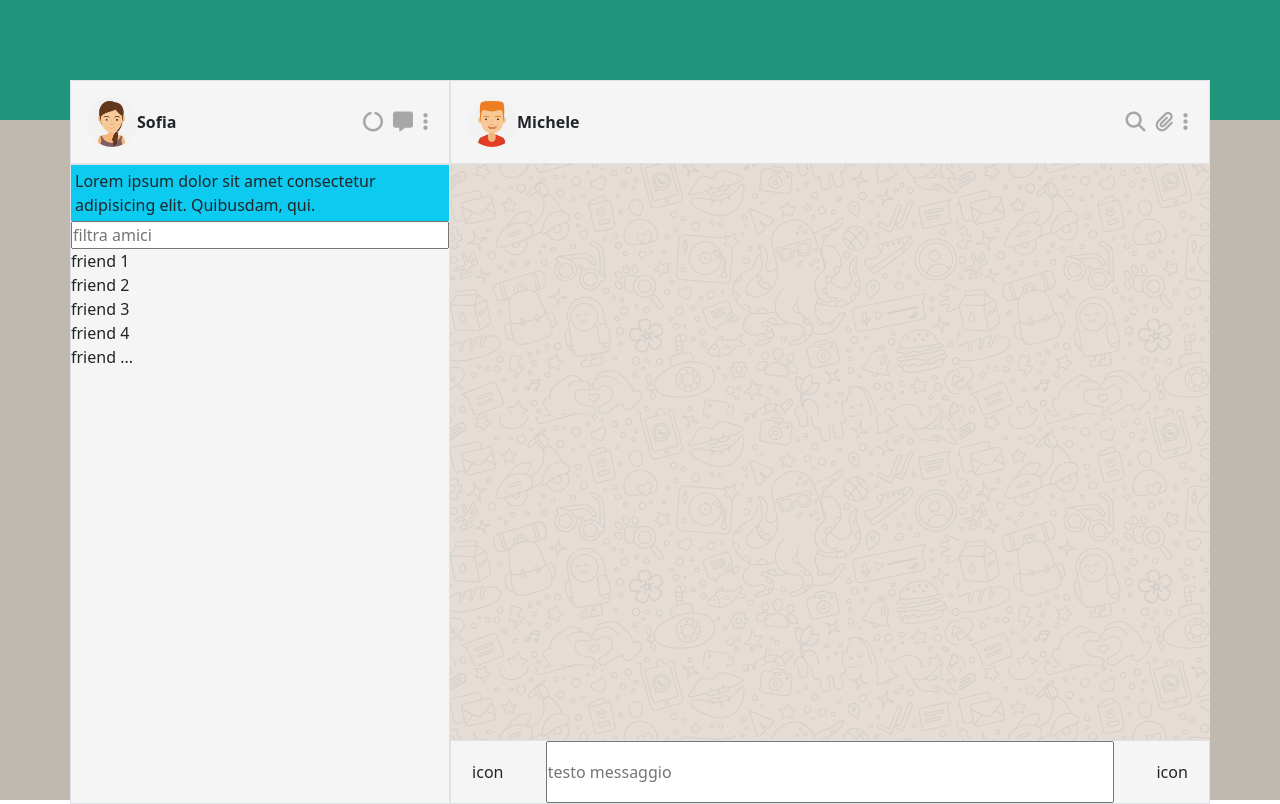
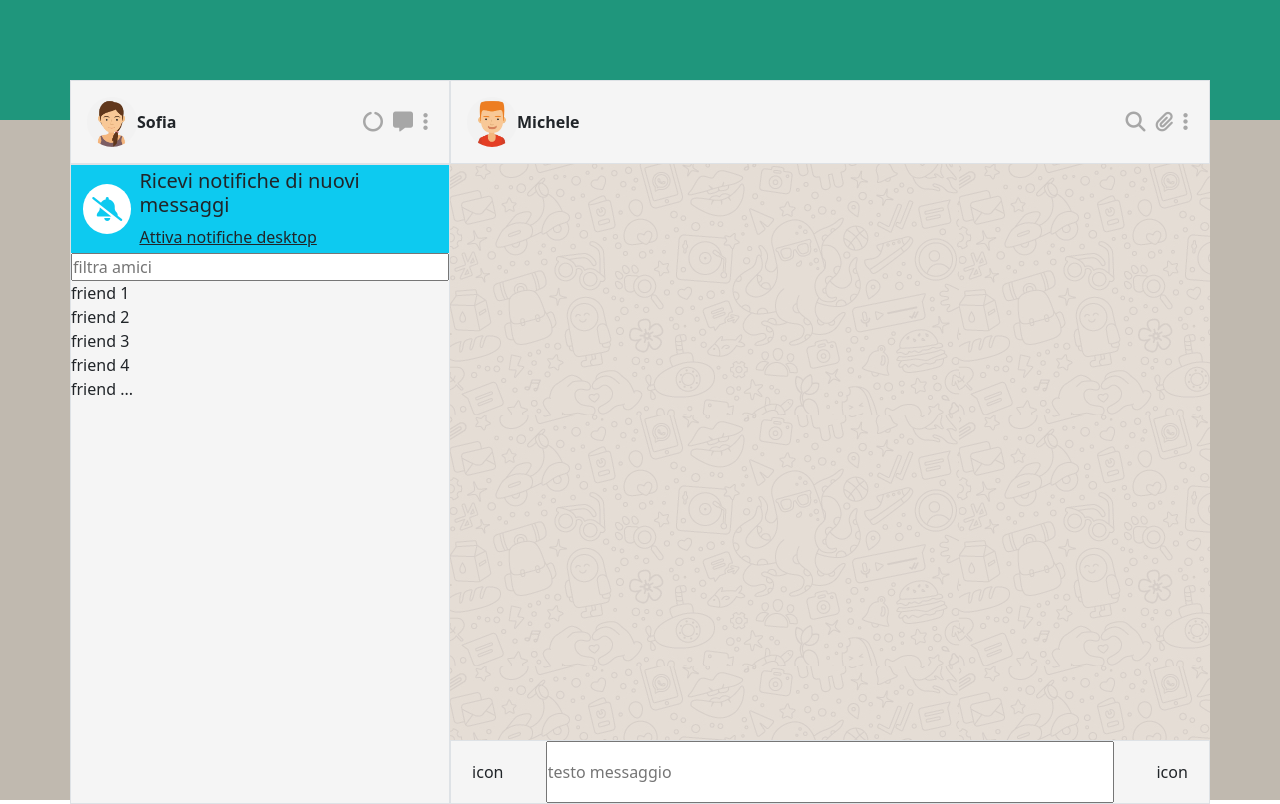
Before and after one commit to Ericdid/vue-boolzapp, a plain HTML site: page index.html in a window 1280 px wide. Drawn offline with nearby package versions, Linux system fonts and the light colour scheme.

Commit message:
add.infoBox

```diff
--- a/css/style.css
+++ b/css/style.css
@@ -2,6 +2,9 @@
   margin: 0;
   padding: 0;
   box-sizing: border-box;
+}
+a {
+  color: inherit;
 }
 
 /* background */
@@ -47,7 +50,7 @@
   width: 50px;
   height: 50px;
   border-radius: 50%;
-  background-color: red;
+  background-color: white;
   color: #0dcaf0;
 }
 .profile-img {
--- a/index.html
+++ b/index.html
@@ -60,10 +60,15 @@
         <div class="row main-app">
           <!-- prima colonna (info/lista amici) -->
           <div class="col-4 d-flex flex-column left-col p-0 border f-list">
-            <span class="info p-1 bg-info"
-              >Lorem ipsum dolor sit amet consectetur adipisicing elit.
-              Quibusdam, qui.</span
-            >
+            <div class="info p-1 bg-info d-flex align-items-center gx-2">
+              <span class="rounded-bg mx-2 justify-content-center d-flex">
+                <i class="fa-solid fa-bell-slash fa-xl align-self-center"></i>
+              </span>
+              <div class="info text">
+                <h5>Ricevi notifiche di nuovi messaggi</h5>
+                <a href="">Attiva notifiche desktop</a>
+              </div>
+            </div>
             <input type="text" id="search-bar" placeholder="filtra amici" />
             <div class="overflow-auto" id="friend-list">
               <div>friend 1</div>
```
